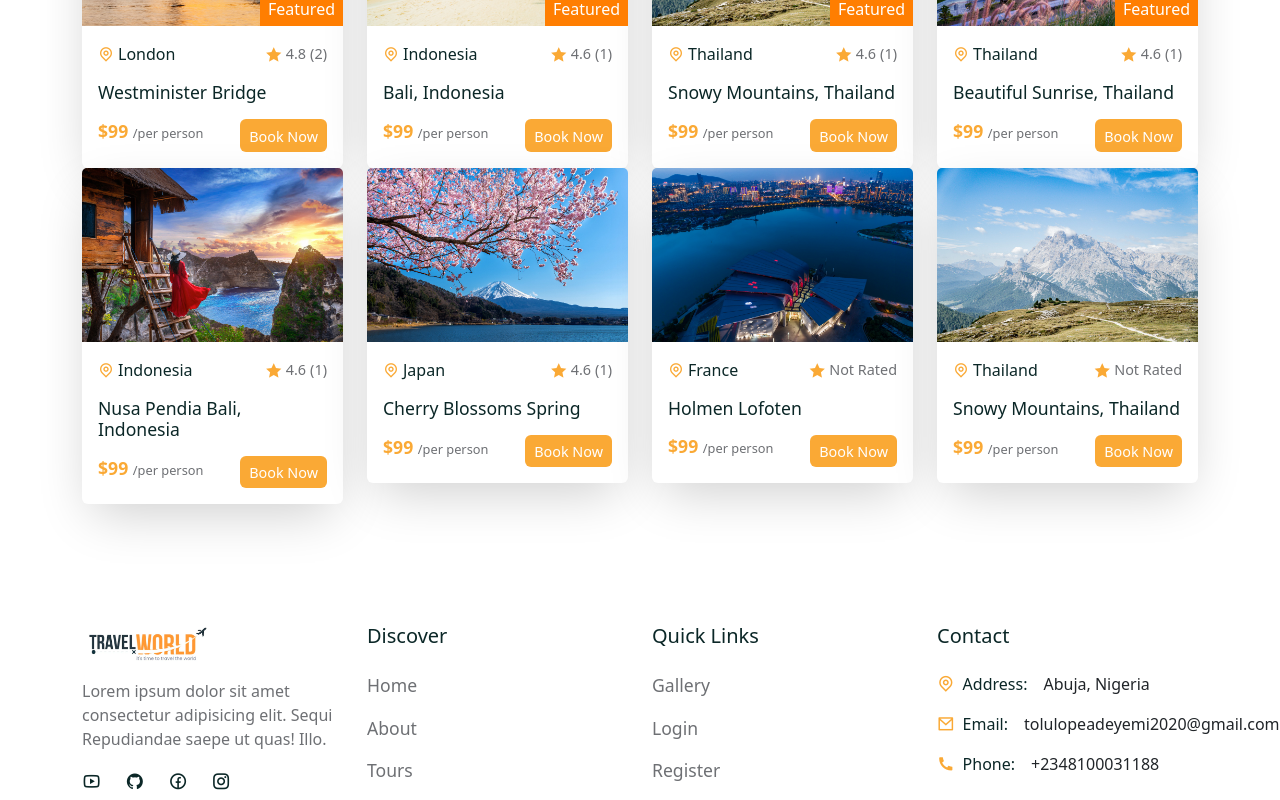
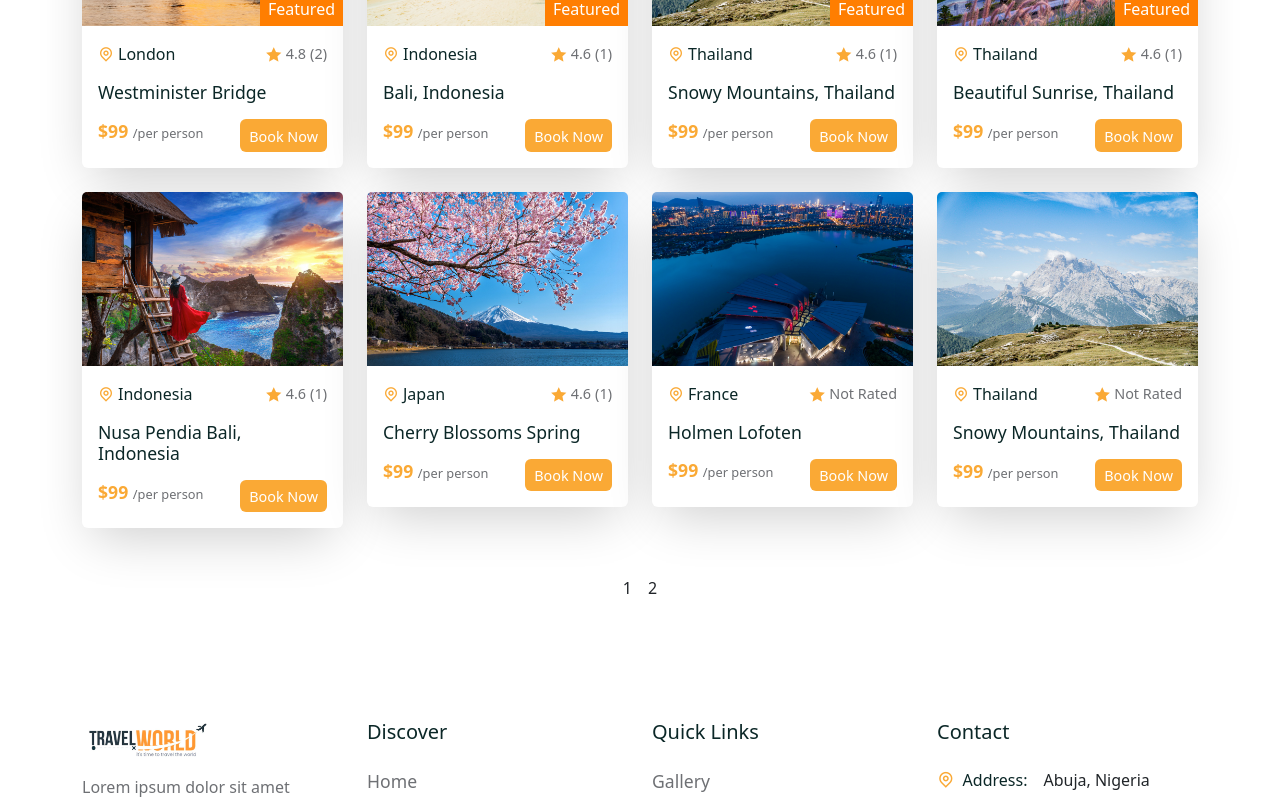
Before and after one commit to Billyrosecodes/Tour_app, a React (Create React App) app in the folder frontend/: page /tours in a window 1280 px wide. Shown: the part 755-1555 px from the top of the page. Built offline with nearby package versions, Linux system fonts and the light colour scheme; a web font is replaced by a local one.

Commit message:
adding in pagination feature

```diff
--- a/frontend/src/pages/Tours.jsx
+++ b/frontend/src/pages/Tours.jsx
@@ -13,7 +13,7 @@ const Tours = () => {
   const [page, setPage] = useState(0);
 
   useEffect(() => {
-    const pages = Math.ceil(5 / 8); //later we will use backend data count
+    const pages = Math.ceil(5 / 4); //later we will use backend data count
     setPageCount(pages);
   }, [page]);
 
@@ -31,10 +31,24 @@ const Tours = () => {
         <Container>
           <Row>
             {tourData?.map((tour) => (
-              <Col lg="3" key={tour.id}>
+              <Col lg="3" className="mb-4" key={tour.id}>
                 <TourCard tour={tour} />
               </Col>
             ))}
+
+            <Col lg="12">
+              <div className="pagination d-flex align-items-center justify-content-center mt-4 gap-3">
+                {[...Array(pageCount).keys()].map(number => (
+                  <span
+                   key={number}
+                   onClick={() => setPage(number)}
+                   className={page === number ? "active_page" : ''}
+                  >
+                    {number + 1}
+                  </span>
+                ))}
+              </div>
+            </Col>
           </Row>
         </Container>
       </section>
```
